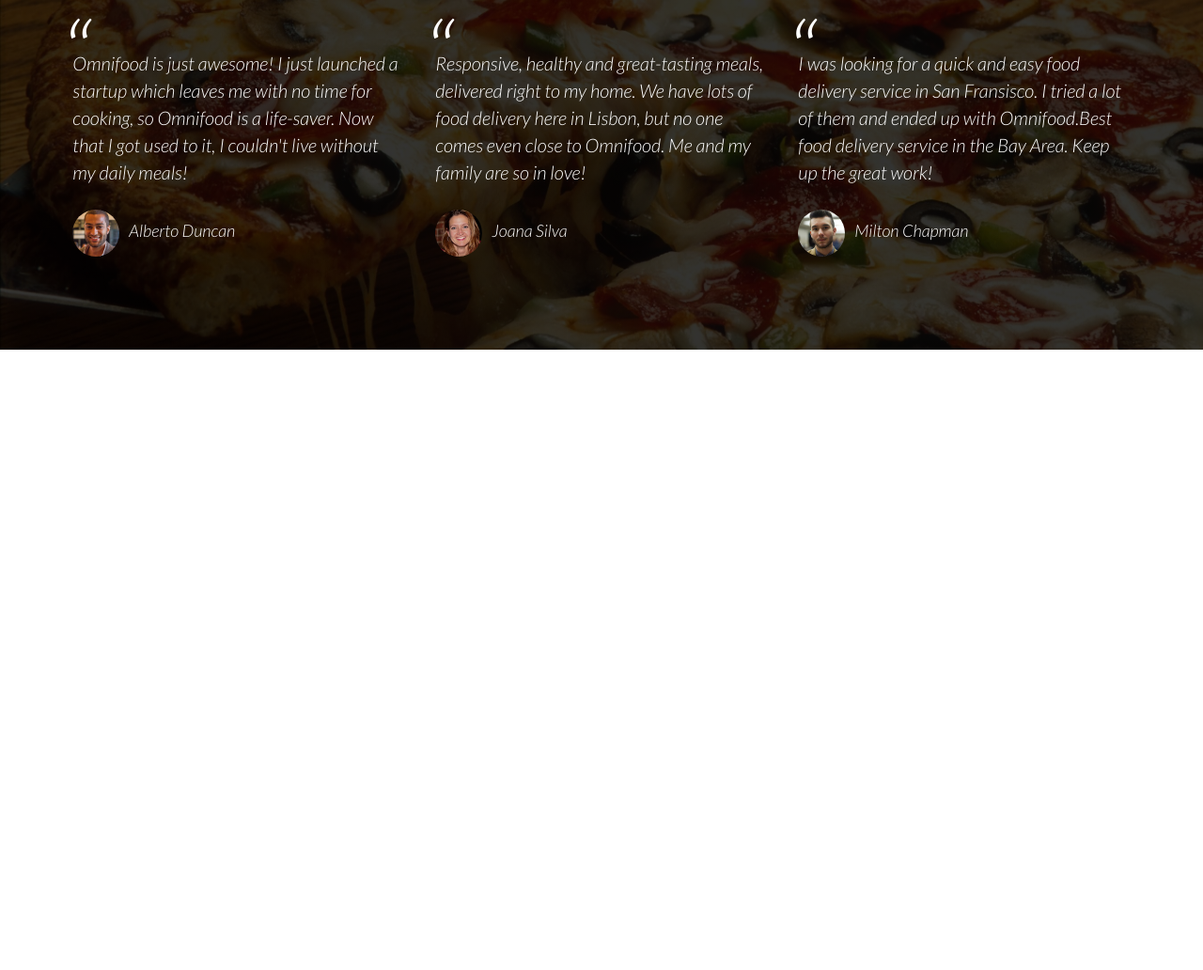
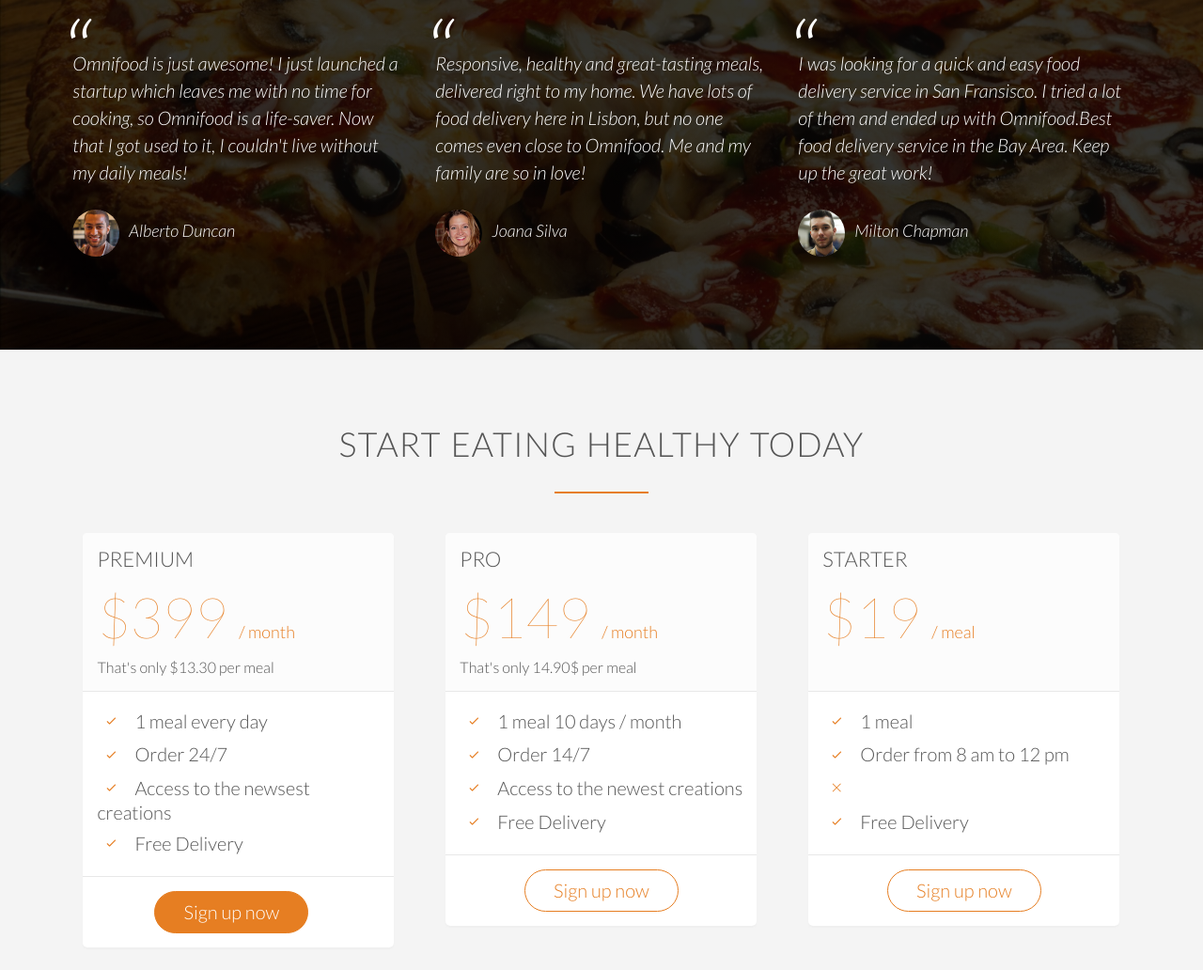
Before and after one commit to chaitanya608/Omnifood, a plain HTML site: page index.html in a window 1280 px wide. Shown: the part 3554-4586 px from the top of the page at 94% size. Before the commit the page ends 3926 px from the top, so only its background shows below. Drawn offline with Linux system fonts and the light colour scheme; files whose address does not match are found by name.

Commit message:
Section 5.52 (Completed building sign-up section)

```diff
--- a/index.html
+++ b/index.html
@@ -232,5 +232,75 @@
                 </div>
             </div>
         </section>
+
+        <section class="section-plans">
+            <div class="row">
+                <h2>Start eating healthy today</h2>
+            </div>
+            <div class="row">
+                <div class="col span-1-of-3">
+                    <!-- We don't want width of content to occupy 100% of .col.span-1-of-3. Without .plan-box it wouldn't have been possible. Moreover, we want it to have white background unlike its parent's.-->
+                    <div class="plan-box">
+                        <div>
+                            <h3>Premium</h3>
+                            <p class="plan-price">$399 <span>/ month</span></p>
+                            <p class="plan-price-meal">That's only $13.30 per meal</p>
+                        </div>
+                        <div>
+                            <ul>
+                                <li><i class="ion-ios-checkmark-empty icon-small"></i>1 meal every day</li>
+                                <li><i class="ion-ios-checkmark-empty icon-small"></i>Order 24/7</li>
+                                <li><i class="ion-ios-checkmark-empty icon-small"></i>Access to the newsest creations</li>
+                                <li><i class="ion-ios-checkmark-empty icon-small"></i>Free Delivery</li>
+                            </ul>
+                        </div>
+                        <div>
+                            <a href="#" class="btn btn-full">Sign up now</a>
+                        </div>
+                    </div>
+                </div>
+                <div class="col span-1-of-3">
+                    <div class="plan-box">
+                        <div>
+                            <h3>Pro</h3>
+                            <p class="plan-price">$149 <span>/ month</span></p>
+                            <p class="plan-price-meal">That's only 14.90$ per meal</p>
+                        </div>
+                        <div>
+                            <ul>
+                                <li><i class="ion-ios-checkmark-empty icon-small"></i>1 meal 10 days / month</li>
+                                <li><i class="ion-ios-checkmark-empty icon-small"></i>Order 14/7</li>
+                                <li><i class="ion-ios-checkmark-empty icon-small"></i>Access to the newest creations</li>
+                                <li><i class="ion-ios-checkmark-empty icon-small"></i>Free Delivery</li>
+                            </ul>
+                        </div>
+                        <div>
+                            <a href="#" class="btn btn-ghost">Sign up now</a>
+                        </div>
+                    </div>
+                </div>
+                <div class="col span-1-of-3">
+                    <div class="plan-box">
+                        <div>
+                            <h3>Starter</h3>
+                            <p class="plan-price">$19 <span>/ meal</span></p>
+                            <!-- .plan-price-meal for both Premium and Pro and filled with text but for Starter is empty. That styles this section unevenly. Using nbsp, puts an empty line there and makes even with other similar sections. -->
+                            <p class="plan-price-meal"><br></p>
+                        </div>
+                        <div>
+                            <ul>
+                                <li><i class="ion-ios-checkmark-empty icon-small"></i>1 meal</li>
+                                <li><i class="ion-ios-checkmark-empty icon-small"></i>Order from 8 am to 12 pm</li>
+                                <li><i class="ion-ios-close-empty icon-small"></i></li>
+                                <li><i class="ion-ios-checkmark-empty icon-small"></i>Free Delivery</li>
+                            </ul>
+                        </div>
+                        <div>
+                            <a href="#" class="btn btn-ghost">Sign up now</a>
+                        </div>
+                    </div>
+                </div>
+            </div>
+        </section>
     </body>
 </html>
--- a/resources/css/style.css
+++ b/resources/css/style.css
@@ -405,3 +405,59 @@
     margin-right: 10px;
     vertical-align: middle;
 }
+
+/*---------------------------------------------*/
+/* SIGN UP */
+/*---------------------------------------------*/
+.section-plans {
+    background-color: #f4f4f4;
+}
+
+.plan-box {
+    background-color: #fff;
+    border-radius: 5px;
+    width: 90%;
+    margin-left: 5%;
+    box-shadow: 0 2px 2px #efefef;
+}
+
+.plan-box div {
+    padding: 15px;
+    border-bottom: 1px solid #e8e8e8;
+}
+
+.plan-box div:first-child {
+    background-color: #fcfcfc;
+    border-top-left-radius: 5px;
+    border-top-right-radius: 5px;
+}
+
+.plan-box div:last-child {
+    text-align: center;
+    border: 0;
+}
+
+.plan-price {
+    font-size: 300%;
+    font-weight: 100;
+    margin-bottom: 10px;
+    color: #e67e22;
+}
+
+.plan-price span {
+    /* since span is child of .plan-price, its base font-size won't be 20px as set to html selector. span's base font-size will be of its parent's.  */
+    font-size: 30%;
+    font-weight: 300;
+}
+
+.plan-price-meal {
+    font-size: 80%;
+}
+
+.plan-box ul {
+    list-style: none;
+}
+
+.plan-box ul li {
+    padding: 5px 0;
+}
```
Also changed, not shown: README.md.
